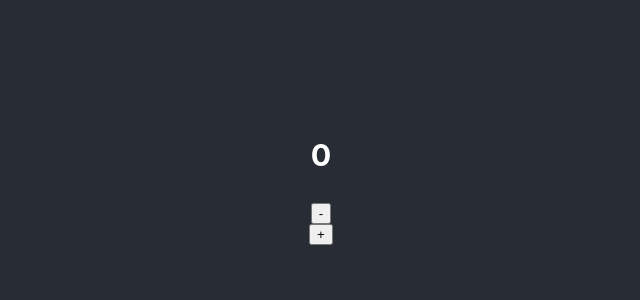
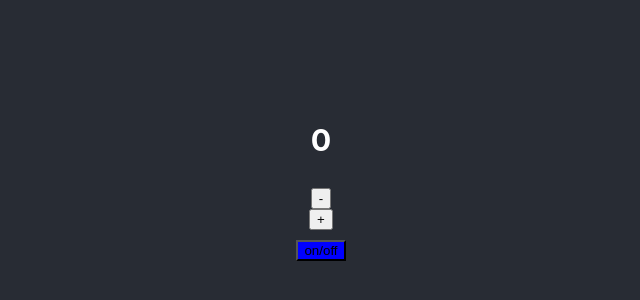
Before and after one commit to kimhsr/react-button-app, a React (Create React App) app: page / in a window 1280 px wide. Shown: the part 224-524 px from the top of the page, without its empty margins (319-959 px from the left). Built offline with nearby package versions, Linux system fonts and the light colour scheme.

Commit message:
on/off 버튼 만들기(toHaveStyle)

```diff
--- a/src/App.js
+++ b/src/App.js
@@ -19,6 +19,14 @@ function App() {
         >
           +
         </button>
+        <div>
+          <button
+            style={{ backgroundColor: "blue" }}
+            data-testid="on/off-button"
+          >
+            on/off
+          </button>
+        </div>
       </header>
     </div>
   );
```
Also changed, not shown: 1 other file (tests, documents, lock files or other folders).
